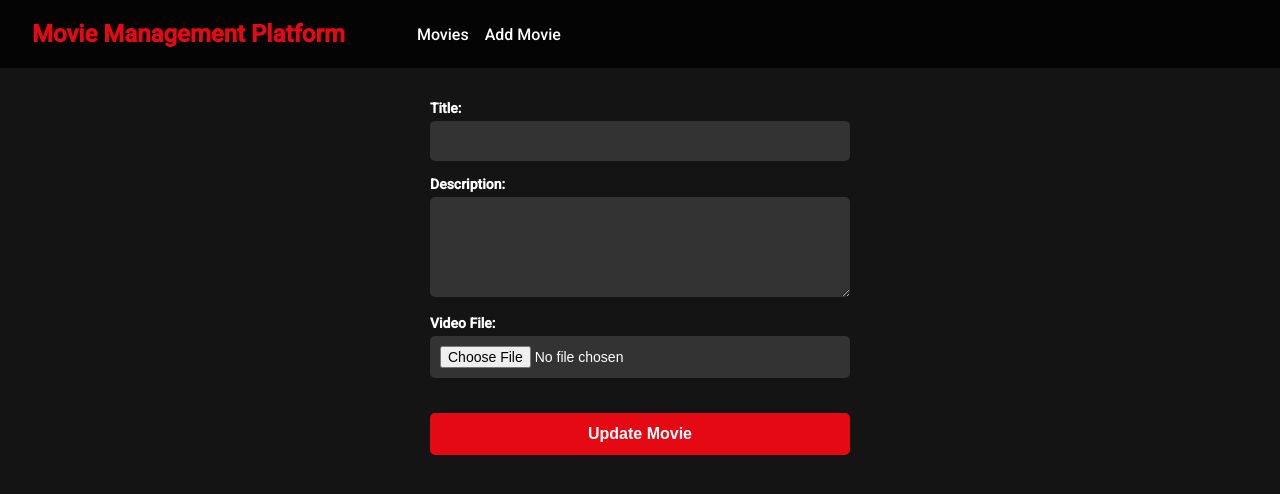
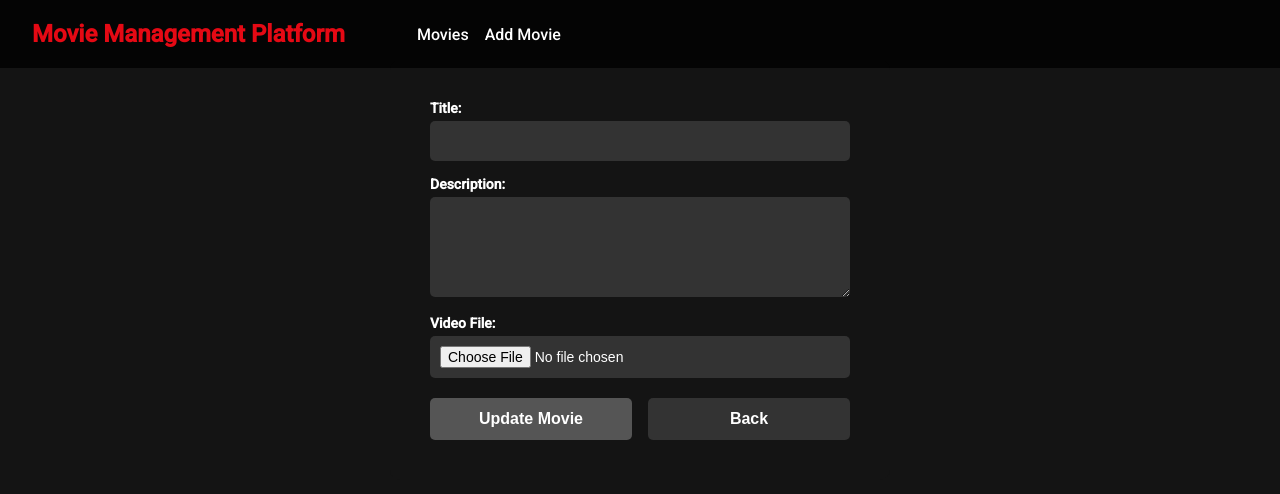
Before and after one commit to brix101/movie-management-platform, an Angular app in the folder frontend/: page /movies/1/edit in a window 1280 px wide. Shown: the top 494 px of the page. Built offline with nearby package versions, Linux system fonts and the light colour scheme; no server answers.

Commit message:
feat: added update movies frontend

```diff
--- a/frontend/src/app/components/movie-form/movie-form.component.css
+++ b/frontend/src/app/components/movie-form/movie-form.component.css
@@ -55,6 +55,7 @@
 
 .movie-form button:disabled {
   background-color: #555;
+  cursor: not-allowed;
 }
 
 .movie-form button:hover:not(:disabled) {
--- a/frontend/src/app/components/movie-form/movie-form.component.ts
+++ b/frontend/src/app/components/movie-form/movie-form.component.ts
@@ -50,8 +50,7 @@ export class MovieFormComponent {
 
       // ✅ Use the service here directly
       this.movieFormService.uploadMovie(formData).subscribe({
-        next: (res) => {
-          console.log('Movie uploaded!', res);
+        next: () => {
           this.form.reset(); // Optionally reset form
 
           this.snackBar.open('Movie uploaded successfully!', 'Close', {
--- a/frontend/src/app/movie-edit/movie-edit.component.css
+++ b/frontend/src/app/movie-edit/movie-edit.component.css
@@ -39,8 +39,14 @@
   cursor: pointer;
 }
 
+.movie-form .form-buttons {
+  display: flex;
+  gap: 16px;
+  margin-top: 20px;
+}
+
 .movie-form button {
-  width: 100%;
+  flex: 1;
   padding: 12px;
   background-color: #e50914;
   color: white;
@@ -49,16 +55,24 @@
   border: none;
   border-radius: 5px;
   cursor: pointer;
-  margin-top: 20px;
   transition: background-color 0.3s;
 }
 
 .movie-form button:disabled {
   background-color: #555;
+  cursor: not-allowed;
 }
 
 .movie-form button:hover:not(:disabled) {
   background-color: #b81c29;
+}
+
+.movie-form .cancel-button {
+  background-color: #333;
+}
+
+.movie-form .cancel-button:hover {
+  background-color: #555;
 }
 
 .movie-form input:focus,
--- a/frontend/src/app/movie-edit/movie-edit.component.html
+++ b/frontend/src/app/movie-edit/movie-edit.component.html
@@ -19,8 +19,18 @@
     <input type="file" (change)="onFileChange($event)" accept="video/*" />
   </label>
 
-  <button type="submit" [disabled]="form.invalid || isLoading()">
-    <span *ngIf="isLoading()">Updating...</span>
-    <span *ngIf="!isLoading()">Update Movie</span>
-  </button>
+  <div class="form-buttons">
+    <button
+      type="submit"
+      [disabled]="form.invalid || !form.dirty || isLoading()"
+    >
+      <span *ngIf="isLoading()">Updating...</span>
+      <span *ngIf="!isLoading()">Update Movie</span>
+    </button>
+
+    <button type="button" class="cancel-button" (click)="onCancel()">
+      <span *ngIf="form.dirty">Cancel</span>
+      <span *ngIf="!form.dirty">Back</span>
+    </button>
+  </div>
 </form>
--- a/frontend/src/app/movie-edit/movie-edit.component.ts
+++ b/frontend/src/app/movie-edit/movie-edit.component.ts
@@ -1,6 +1,6 @@
 import { Component, signal } from '@angular/core';
 import { Movie } from '../movies/movie';
-import { ActivatedRoute } from '@angular/router';
+import { ActivatedRoute, Router } from '@angular/router';
 import { MovieDetailService } from '../movie-detail/movie-detail.service';
 import { FormBuilder, FormGroup, ReactiveFormsModule } from '@angular/forms';
 import { CommonModule, NgIf } from '@angular/common';
@@ -24,6 +24,7 @@ export class MovieEditComponent {
     private fb: FormBuilder,
     private movieEditService: MovieEditService,
     private snackBar: MatSnackBar,
+    private router: Router,
   ) {
     this.form = this.fb.group({
       video_file: [null], // optional now
@@ -60,6 +61,7 @@ export class MovieEditComponent {
     const file = input.files?.[0];
     if (file) {
       this.form.patchValue({ video_file: file });
+      this.form.get('video_file')?.markAsDirty();
     }
   }
 
@@ -110,4 +112,10 @@ export class MovieEditComponent {
       });
     }
   }
+
+  onCancel() {
+    if (this.movie) {
+      this.router.navigate(['/movies', this.movie.id]);
+    }
+  }
 }
```
